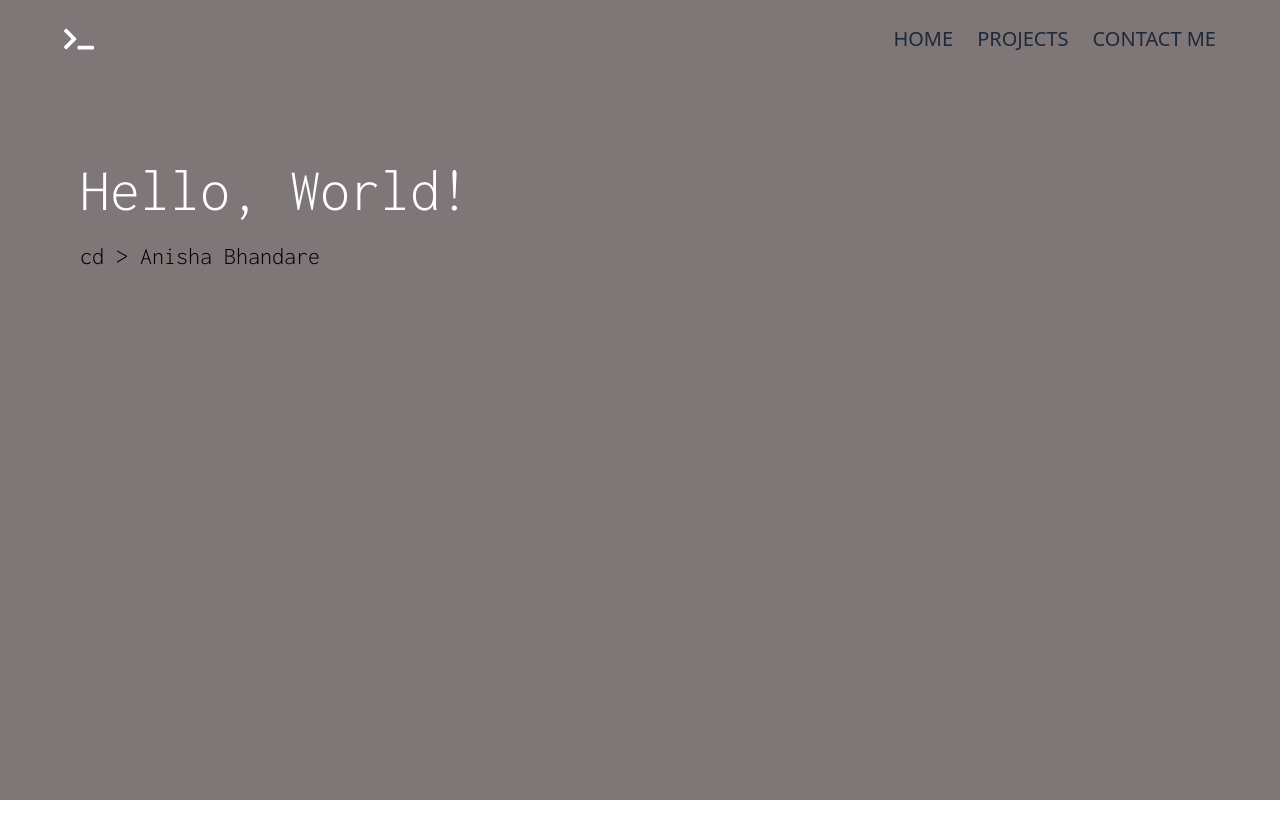
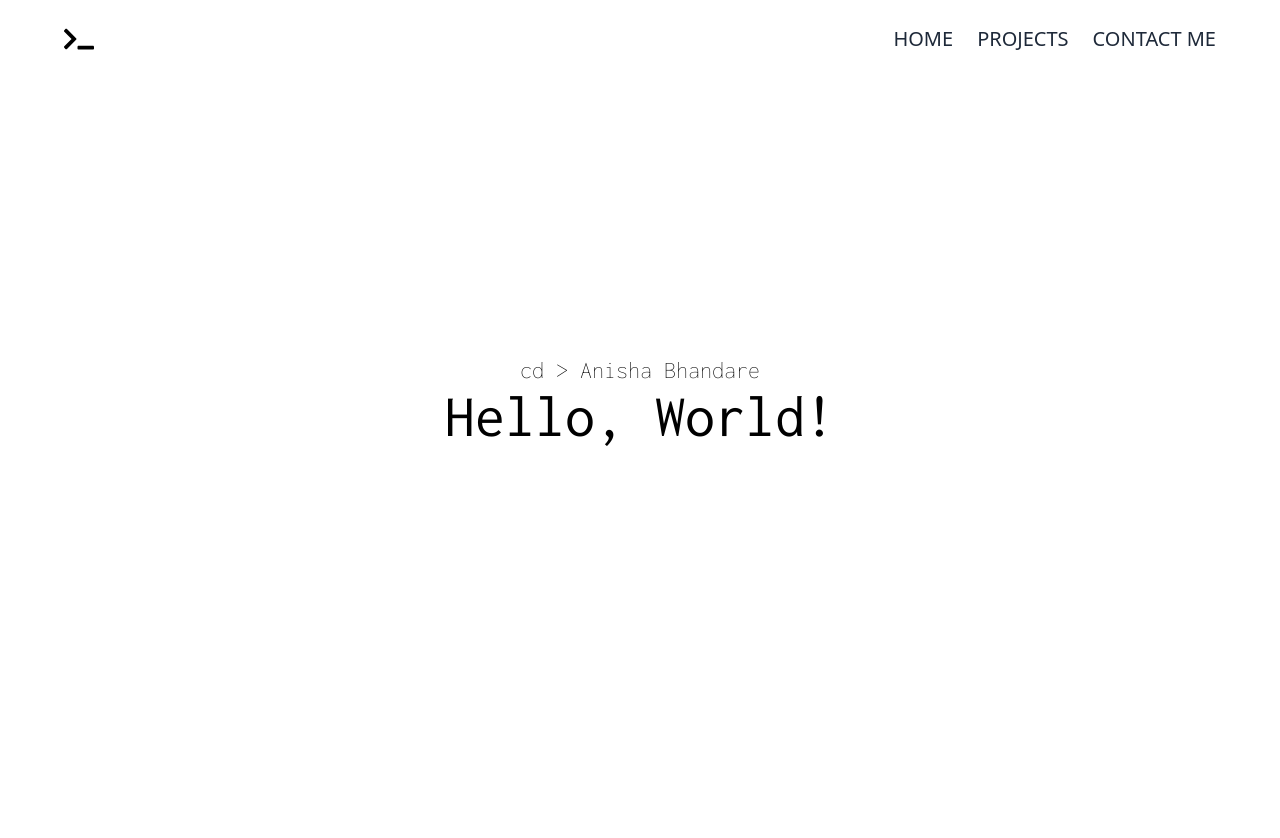
Before and after one commit to anishahaha07/anisha-s-portfolio, a React (Vite) app: page / in a window 1280 px wide. Shown: the top 838 px of the page. After the commit the page ends 800 px from the top, so only its background shows below. Built offline with nearby package versions, Linux system fonts and the light colour scheme.

Commit message:
updated the design

```diff
--- a/package.json
+++ b/package.json
@@ -14,6 +14,7 @@
     "react": "^19.0.0",
     "react-dom": "^19.0.0",
     "react-icons": "^5.5.0",
+    "react-simple-typewriter": "^5.0.1",
     "tailwindcss": "^4.0.15"
   },
   "devDependencies": {
--- a/src/components/Homepage.jsx
+++ b/src/components/Homepage.jsx
@@ -1,25 +1,16 @@
-import React from "react";
+import { React } from "react";
+import { Typewriter } from "react-simple-typewriter";
 import Navbar from "./Navbar";
 const Homepage = () => {
   return (
     <>
       <Navbar />
-      <div className='w-full bg-anisha bg-myBg h-screen'>
-        <div className='grid grid-cols-2'>
-          <div className='flex flex-col'>
-            <div className='top-1/5 absolute min-h-screen px-4 md:px-20'>
-              <div className='text-white text-3xl md:text-6xl font-light font-inconsolata w-full md:text-left'>
-                Hello, World!
-              </div>
-              <div className='font-inconsolata font-light text-2xl py-5 '>
-                {" "}
-                cd > Anisha Bhandare
-              </div>
-            </div>
+      <div className='h-screen w-full flex items-center justify-center '>
+        <div className='grid grid-cols'>
+          <div className='text-2xl text-center font-extralight font-inconsolata'>
+            cd &gt; Anisha Bhandare
           </div>
-          <div className='flex flex-col'>
-            <div className=' '></div>
-          </div>
+          <div className='font-inconsolata text-6xl'>Hello, World!</div>
         </div>
       </div>
     </>
--- a/src/components/Navbar.jsx
+++ b/src/components/Navbar.jsx
@@ -14,7 +14,7 @@ const Navbar = () => {
     <div className='w-full fixed top-0 left-0 bg-transparent z-10'>
       <div className='flex items-center justify-between px-6 md:px-16 py-6'>
         {/* Logo */}
-        <div className='cursor-pointer flex items-center font-bold text-2xl text-white'>
+        <div className='cursor-pointer flex items-center font-bold text-2xl text-black'>
           <span className='text-3xl mr-2'>
             <FaTerminal />
           </span>
--- a/src/index.css
+++ b/src/index.css
@@ -3,6 +3,8 @@
 @theme {
   --font-inconsolata: Inconsolata, "monospace";
   --color-myBg: #7f7777;
+  --color-terminalColor: #2e2d2d;
+  --color-terminalFont: #afafaf;
 }
 
 @import "tailwindcss";
```
Also changed, not shown: 1 other file (tests, documents, lock files or other folders).
